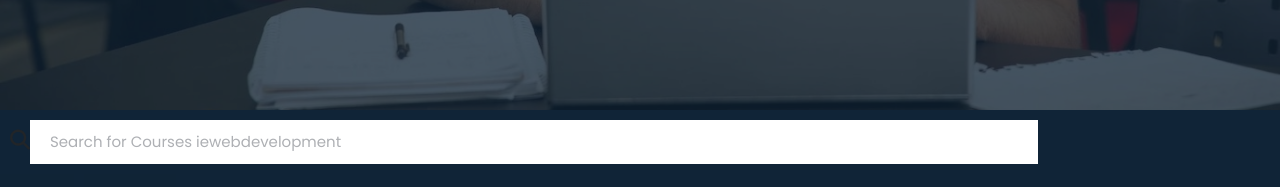
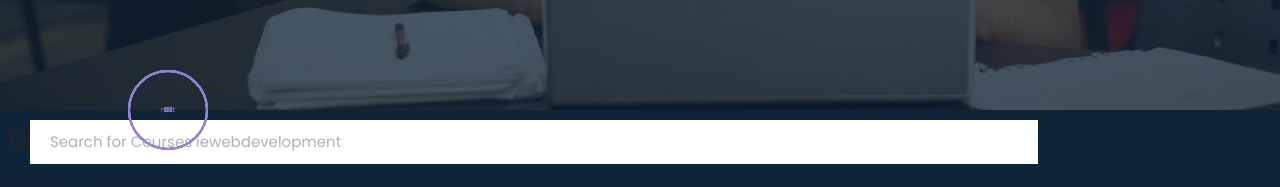
Before and after one commit to Njihia413/phase-5-project, a React (Create React App) app in the folder client/: page /course in a window 1280 px wide. Shown: the part 610-797 px from the top of the page. Built offline with nearby package versions, Linux system fonts and the light colour scheme.

Commit message:
Added styling for the number buttons

```diff
--- a/client/src/index.css
+++ b/client/src/index.css
@@ -631,3 +631,25 @@
   display: flex;
   justify-content: space-between;
 }
+.number-btn-i{
+  position: absolute;
+  left: 10%;
+  bottom: 3%;
+}
+.number-btn-i p{
+  font-size: 7px;
+  display: inline-flex;
+  width: 80px;
+  height: 80px;
+  padding-left: 0px;
+  text-align: center;
+  border: 2px solid #9085D1;
+  border-radius: 50%;
+  align-items: center;
+  justify-content: center;
+  cursor: pointer;
+}
+.number-btn-i, number-btn-i:hover{
+  color: #9085D1;
+
+}
```
